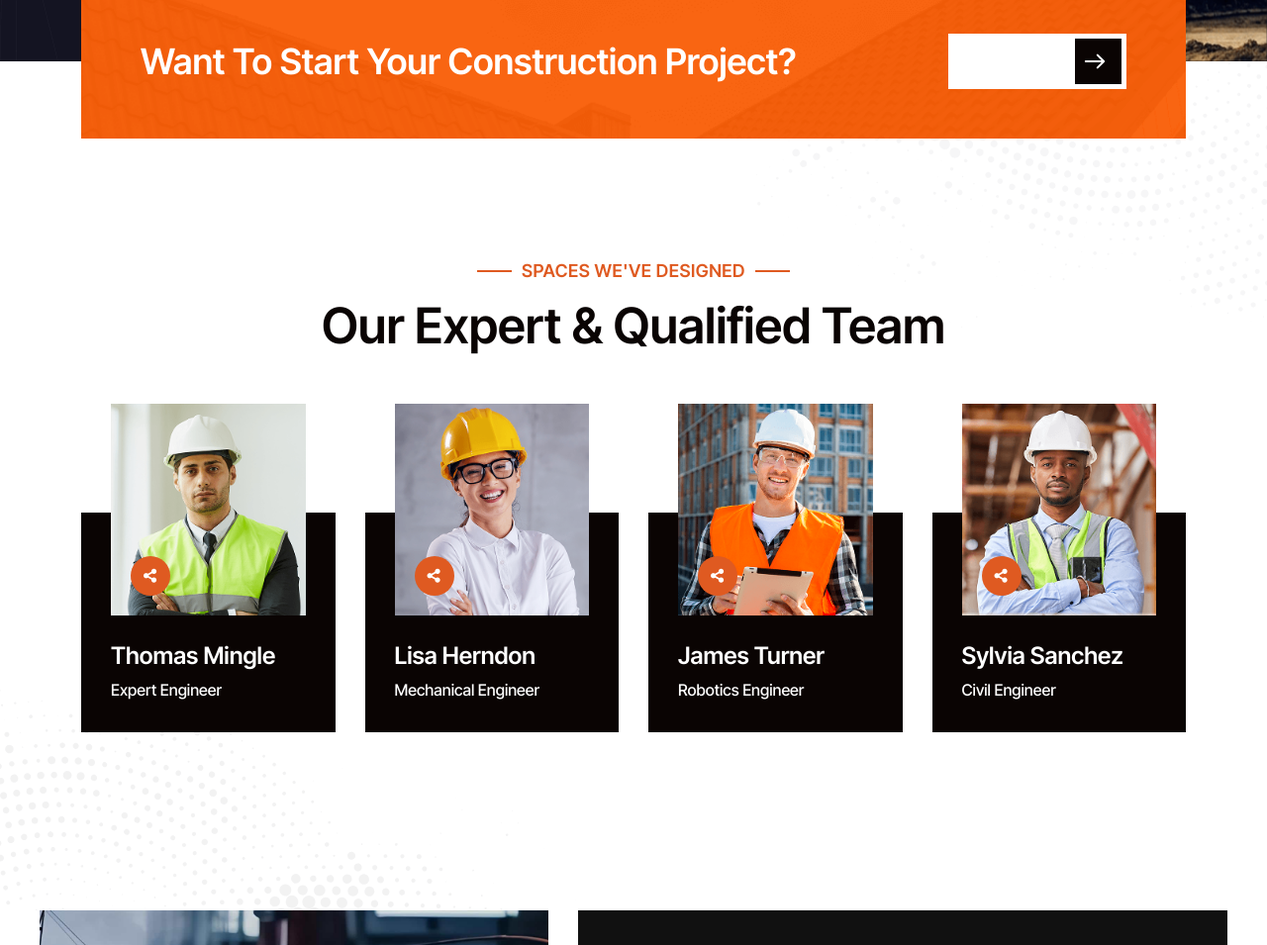
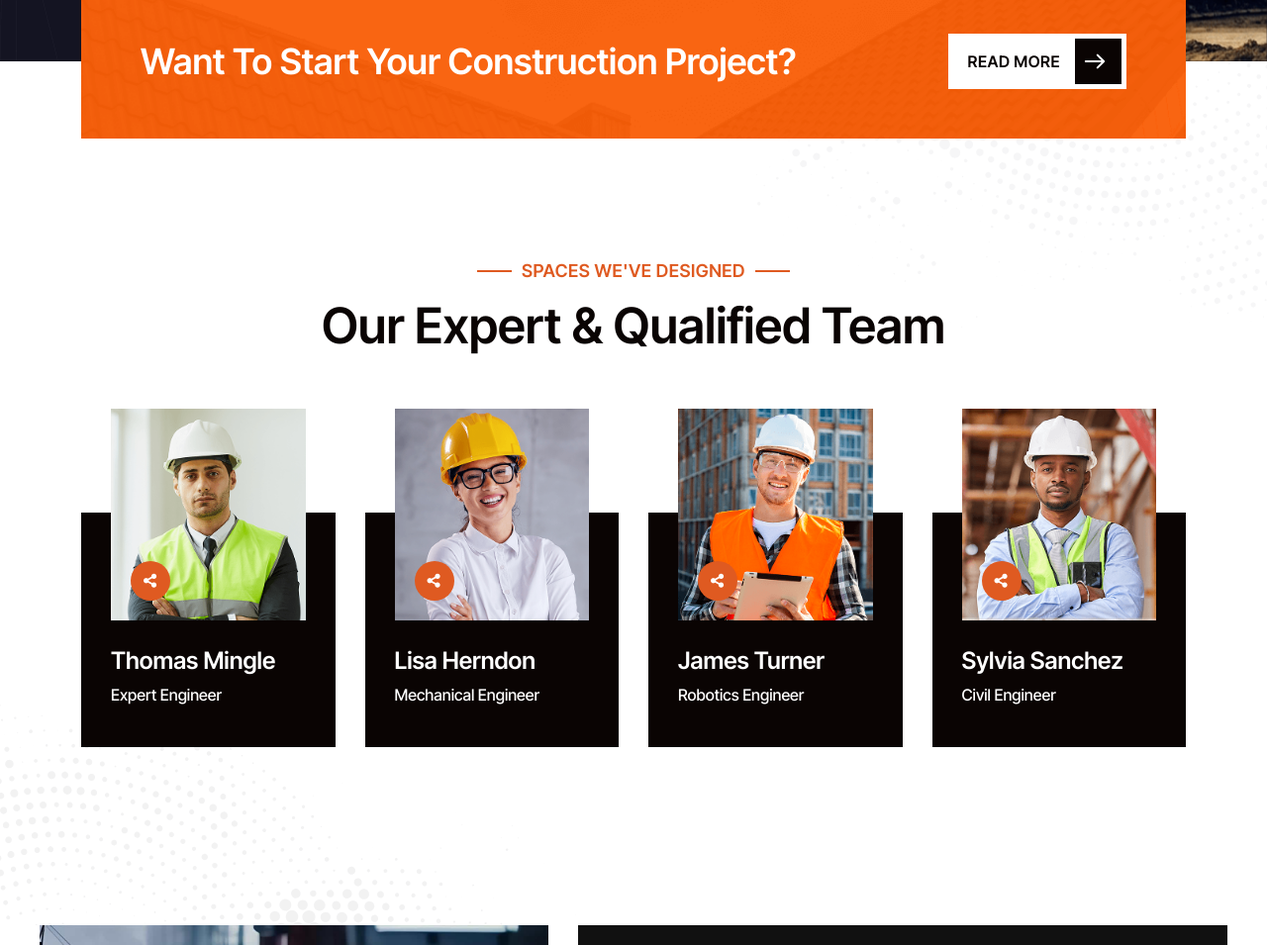
Before and after one commit to theme-march/architecture, a plain HTML site: page construction.html in a window 1280 px wide. Shown: the part 4213-5168 px from the top of the page at 99% size. Drawn offline with Linux system fonts and the light colour scheme; a web font is replaced by a local one.

Commit message:
add buttons component and choose-us and team construction layout sass files

```diff
--- a/assets/sass/components/_buttons.scss
+++ b/assets/sass/components/_buttons.scss
@@ -39,7 +39,7 @@
     z-index: 2;
     letter-spacing: 0.5px;
     pointer-events: none;
-    color: var(--white-color);
+    color: inherit;
   }
 
   .icon-wrapper {
@@ -160,7 +160,7 @@
     z-index: 2;
     letter-spacing: 0.5px;
     pointer-events: none;
-    color: var(--white-color);
+    color: inherit;
   }
 
   .icon-wrapper {
--- a/assets/sass/layout/_choose-us-construction.scss
+++ b/assets/sass/layout/_choose-us-construction.scss
@@ -290,6 +290,11 @@
     color: var(--heading-color);
     flex-shrink: 0;
 
+    .text {
+      color: var(--heading-color);
+      transition: color 0.3s ease;
+    }
+
     .icon-wrapper {
       background-color: var(--heading-color);
       color: var(--white-color);
@@ -302,6 +307,10 @@
     &:hover {
       background-color: var(--heading-color);
       color: var(--white-color);
+
+      .text {
+        color: var(--white-color);
+      }
 
       .icon-wrapper {
         background-color: var(--primary-color);
--- a/assets/sass/layout/_team-construction.scss
+++ b/assets/sass/layout/_team-construction.scss
@@ -37,6 +37,7 @@
     display: grid;
     grid-template-columns: repeat(4, 1fr);
     gap: 30px;
+    align-items: start;
 
     @include respond(lg) {
       grid-template-columns: repeat(2, 1fr);
@@ -51,17 +52,39 @@
 
   &__card {
     position: relative;
-    background-color: var(--heading-color);
-    padding: 0 30px 30px 30px;
-    margin-top: 110px;
+    padding: 0 30px 40px 30px;
+    margin-top: 0;
     display: block;
     text-decoration: none;
-    transition:
-      background-color 0.4s ease,
-      transform 0.4s ease;
+    z-index: 1;
+
+    &::before {
+      content: "";
+      position: absolute;
+      top: 110px;
+      left: 0;
+      right: 0;
+      bottom: 0;
+      background-color: var(--heading-color);
+      z-index: -1;
+      transition:
+        top 0.4s ease,
+        background-color 0.4s ease;
+    }
 
     &:hover {
-      background-color: var(--primary-color);
+      &::before {
+        top: 0;
+        background-color: var(--primary-color);
+      }
+
+      .team-construction__image-wrap {
+        transform: translateY(30px);
+      }
+
+      .team-construction__info {
+        transform: translateY(15px);
+      }
     }
     &:hover .team-construction__image {
       transform: translateY(-5px);
@@ -70,10 +93,10 @@
 
   &__image-wrap {
     position: relative;
-    margin-top: -110px;
+    margin-top: 5px;
     margin-bottom: 25px;
     overflow: visible;
-
+    transition: transform 0.4s ease;
   }
 
   &__image {
@@ -211,6 +234,7 @@
 
   &__info {
     text-align: left;
+    transition: transform 0.4s ease;
   }
 
   &__name {
```
Also changed, not shown: assets/sass/style.css, 1 other file.
